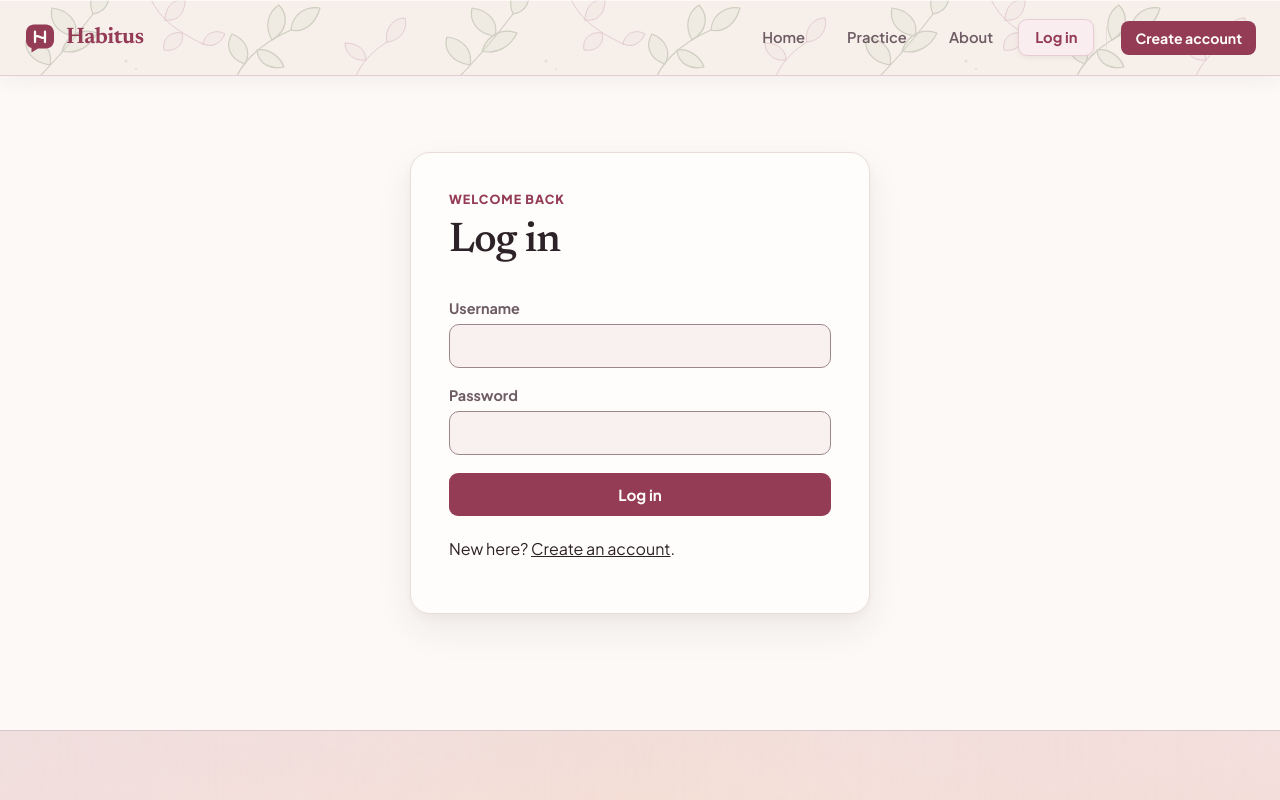
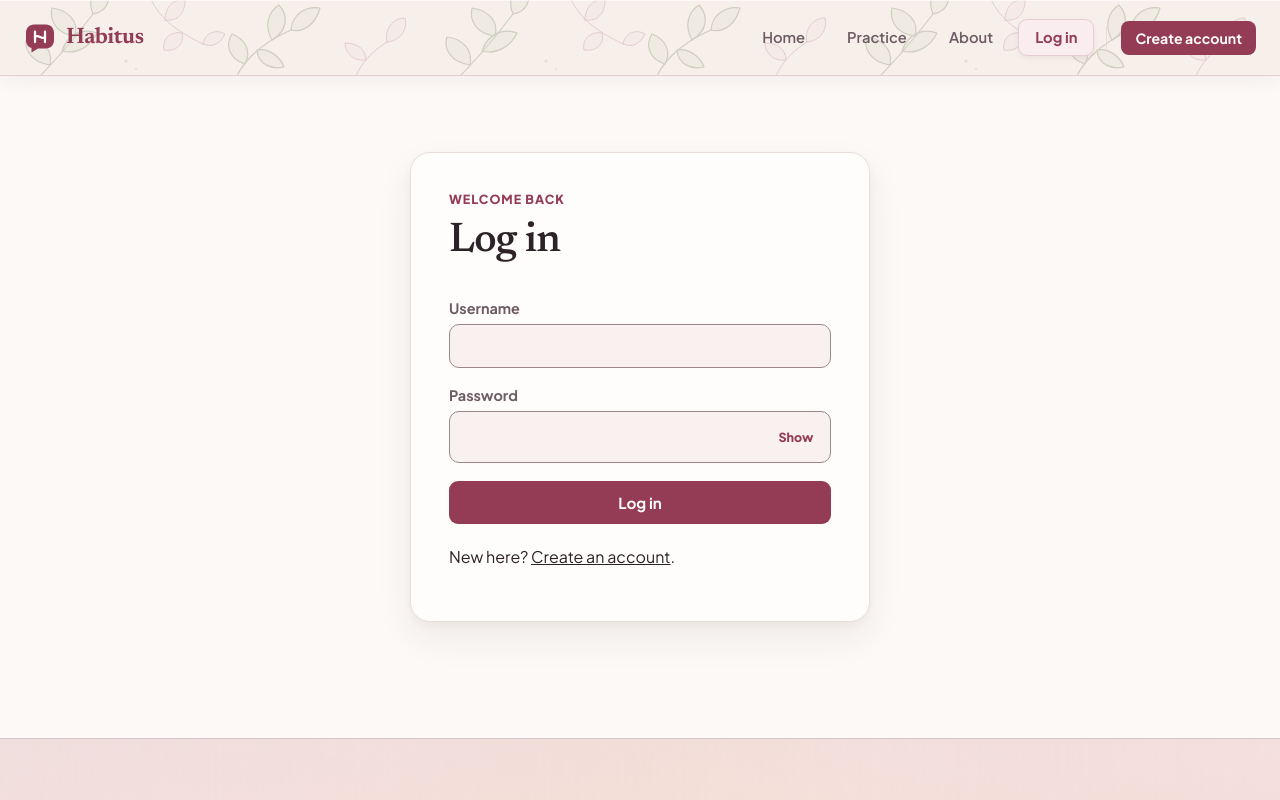
Before and after one commit to Ashik590/Habitus, a React (Vite) app in the folder frontend/: page /login in a window 1280 px wide. Shown: the top 800 px of the page. Built offline with nearby package versions, Linux system fonts and the light colour scheme; no server answers.

Commit message:
feat(auth): add password visibility controls to signup and login

```diff
--- /dev/null
+++ b/frontend/src/components/PasswordField.css
@@ -0,0 +1,5 @@
+.password-field { display: grid; gap: 7px; }
+.password-control { position: relative; min-width: 0; font-size: .9rem; font-weight: 700; }
+.form-card .password-control input { min-width: 0; min-height: 52px; padding-right: 76px; }
+.password-toggle { position: absolute; top: 50%; right: 5px; transform: translateY(-50%); display: inline-flex; align-items: center; justify-content: center; min-width: 60px; min-height: 44px; padding: 6px 10px; border: 0; border-radius: 7px; color: var(--rose); background: transparent; font: inherit; font-size: .78rem; font-weight: 750; cursor: pointer; transition: background .15s ease, color .15s ease; }
+.password-toggle:hover { color: var(--rose-deep); background: var(--rose-soft); }
--- /dev/null
+++ b/frontend/src/components/PasswordField.tsx
@@ -0,0 +1,52 @@
+import { useId, useState } from 'react'
+import './PasswordField.css'
+
+interface PasswordFieldProps {
+  value: string
+  onChange: (value: string) => void
+  autoComplete: 'current-password' | 'new-password'
+  minLength?: number
+  showRequiredMark?: boolean
+}
+
+export function PasswordField({
+  value,
+  onChange,
+  autoComplete,
+  minLength,
+  showRequiredMark = false,
+}: PasswordFieldProps) {
+  const id = useId()
+  const [visible, setVisible] = useState(false)
+
+  return (
+    <div className="password-field">
+      <label htmlFor={id}>
+        <span>Password{showRequiredMark && <> <span className="required-mark" aria-hidden="true">*</span></>}</span>
+      </label>
+      <div className="password-control">
+        <input
+          id={id}
+          type={visible ? 'text' : 'password'}
+          value={value}
+          onChange={(event) => onChange(event.target.value)}
+          minLength={minLength}
+          maxLength={128}
+          autoComplete={autoComplete}
+          autoCapitalize="none"
+          spellCheck={false}
+          required
+        />
+        <button
+          className="password-toggle"
+          type="button"
+          aria-controls={id}
+          aria-label={visible ? 'Hide password' : 'Show password'}
+          onClick={() => setVisible((shown) => !shown)}
+        >
+          {visible ? 'Hide' : 'Show'}
+        </button>
+      </div>
+    </div>
+  )
+}
--- a/frontend/src/pages/LoginPage.tsx
+++ b/frontend/src/pages/LoginPage.tsx
@@ -1,6 +1,7 @@
 import { useState, type FormEvent } from 'react'
 import { Link, useLocation, useNavigate } from 'react-router-dom'
 import { useAuth } from '../auth/useAuth'
+import { PasswordField } from '../components/PasswordField'
 
 export function LoginPage() {
   const { login } = useAuth()
@@ -30,7 +31,7 @@ export function LoginPage() {
       {registration?.registeredUsername && <p role="status">Your account is ready. Log in to start practising.</p>}
       <form onSubmit={handleSubmit}>
         <label>Username<input value={username} onChange={(event) => setUsername(event.target.value)} minLength={3} maxLength={30} autoComplete="username" autoCapitalize="none" spellCheck={false} required /></label>
-        <label>Password<input type="password" value={password} onChange={(event) => setPassword(event.target.value)} maxLength={128} autoComplete="current-password" required /></label>
+        <PasswordField value={password} onChange={setPassword} autoComplete="current-password" />
         {error && <p className="form-error">{error}</p>}
         <button className="button" type="submit" disabled={submitting}>{submitting ? 'Logging in…' : 'Log in'}</button>
       </form>
--- a/frontend/src/pages/RegisterPage.tsx
+++ b/frontend/src/pages/RegisterPage.tsx
@@ -1,5 +1,6 @@
 import { useEffect, useState, type FormEvent } from 'react'
 import { Link, useNavigate } from 'react-router-dom'
+import { PasswordField } from '../components/PasswordField'
 import { api } from '../lib/api'
 import type { Language } from '../types/api'
 
@@ -81,7 +82,7 @@ export function RegisterPage() {
         </label>
         <p className="form-hint" id="username-hint">Use 3–30 English letters, numbers, or underscores. Start with a letter. Usernames are case-insensitive.</p>
         <label>Email<input type="email" value={email} onChange={(event) => setEmail(event.target.value)} maxLength={320} autoComplete="email" /></label>
-        <label><span>Password <span className="required-mark" aria-hidden="true">*</span></span><input type="password" value={password} onChange={(event) => setPassword(event.target.value)} minLength={8} maxLength={128} autoComplete="new-password" required /></label>
+        <PasswordField value={password} onChange={setPassword} autoComplete="new-password" minLength={8} showRequiredMark />
         <label>
           <span>Native language <span className="required-mark" aria-hidden="true">*</span></span>
           <select value={nativeLanguageCode} onChange={(event) => {
```
